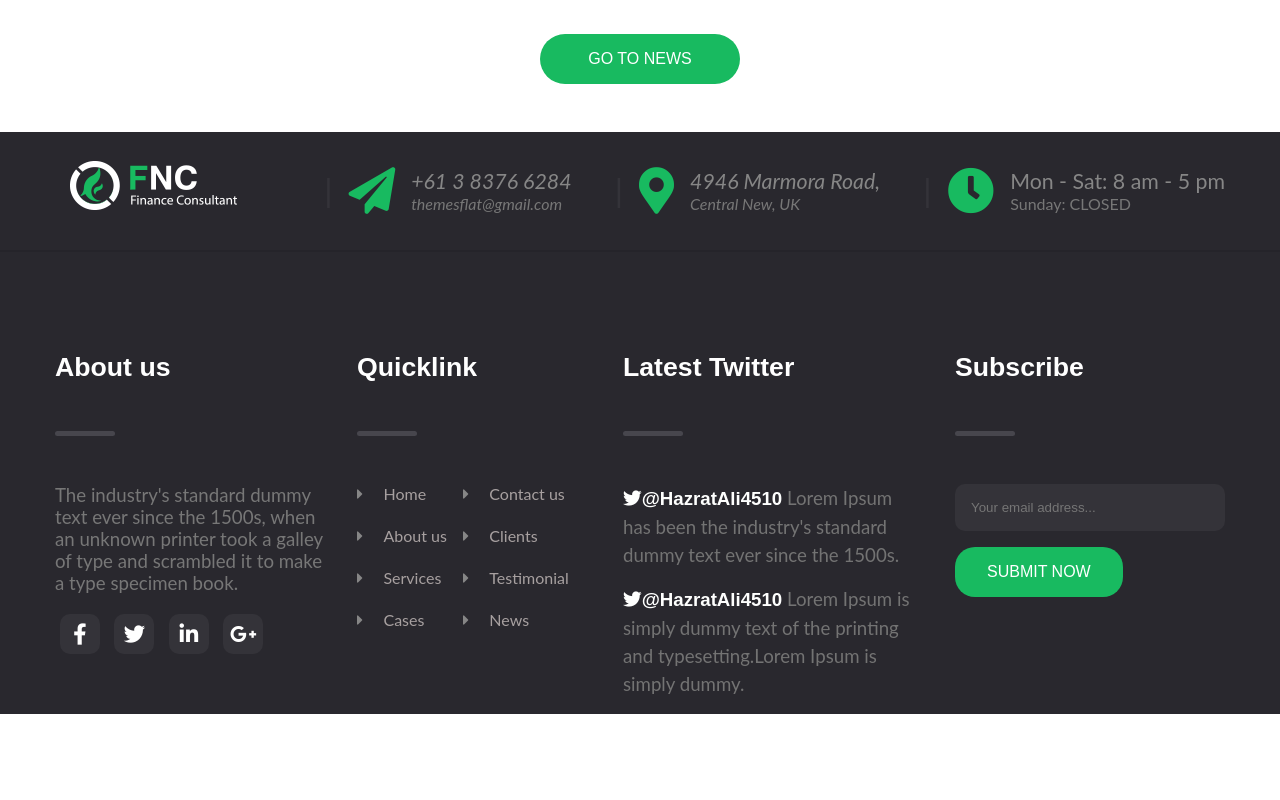
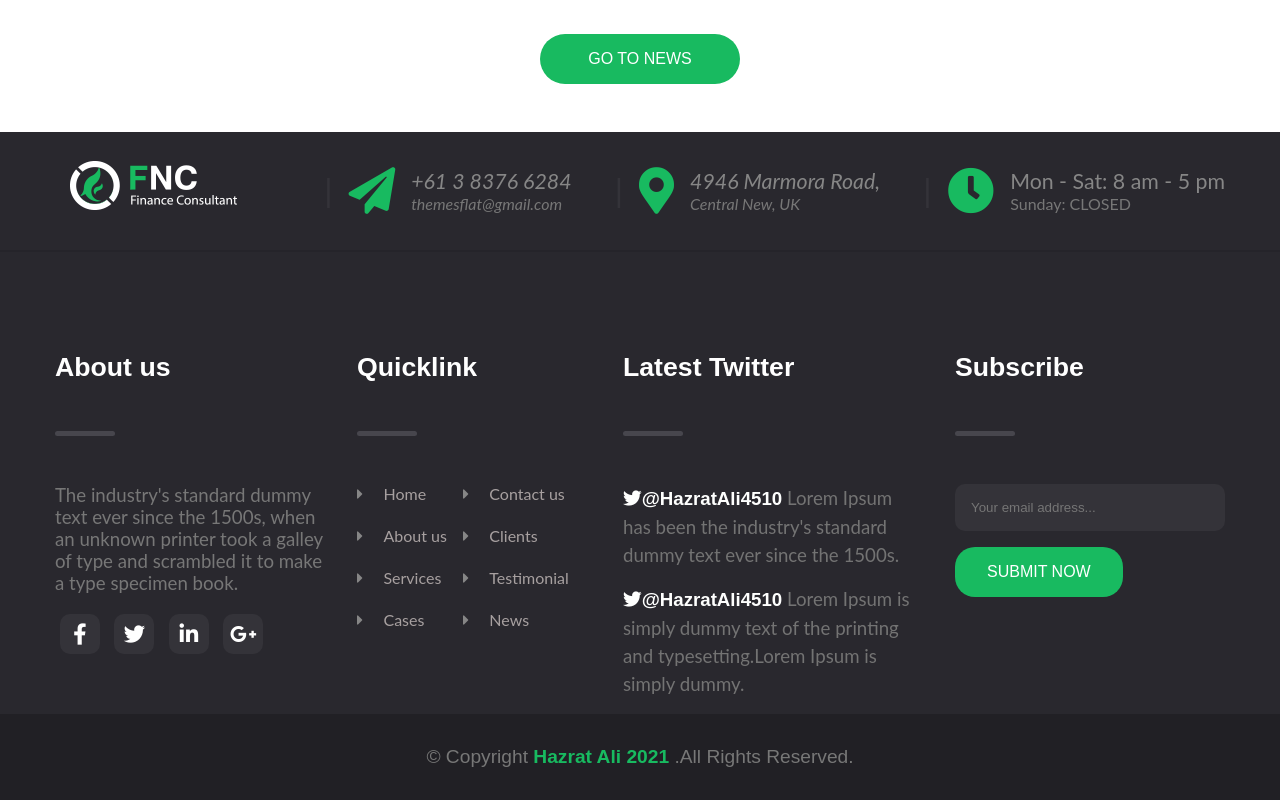
Before and after one commit to HazratAli4510/FNC-PSD-to-HTML, a plain HTML site: page index.html in a window 1280 px wide. Shown: the part 3498-4298 px from the top of the page. Before the commit the page ends 4212 px from the top, so only its background shows below. Drawn offline with Linux system fonts and the light colour scheme.

Commit message:
All done

```diff
--- a/index.html
+++ b/index.html
@@ -327,6 +327,9 @@
                 </div>
             </div>
         </section>
+        <section id="footer-bottom">
+            <p>	&copy; Copyright <a target="_blank" href="https://hazratali.me">Hazrat Ali 2021</a> .All Rights Reserved.</p>
+        </section>
     </footer>
 
 
--- a/style.css
+++ b/style.css
@@ -436,8 +436,10 @@ section#news .container {
 section#news .container .box{
     max-width: 370px;
     cursor: pointer;
-    box-shadow: 0 0 10px gray;
-
+    box-shadow: 0 0 1px 0px grey;
+}
+section#news .container .box:hover{
+    box-shadow: 0 0 3px 0px grey;
 }
 section#news .container .box img{
     width: 100%;
@@ -641,4 +643,25 @@ section#main-foot .container .box-4 button{
     text-transform: uppercase;
     font-size: 1rem;
     cursor: pointer;
+    font-weight: 500;
 }
+
+
+
+/* <------------------footer-bottom------------> */
+section#footer-bottom{
+    background-color: #212025;
+
+}
+section#footer-bottom p{
+    color: var(--secondary);
+    font-weight: 500;
+    font-size: 1.2rem;
+    text-align: center;
+    padding: 2rem;
+}
+section#footer-bottom a{
+    text-decoration: none;
+    color: var(--primary);
+    font-weight: bold;
+}
```
